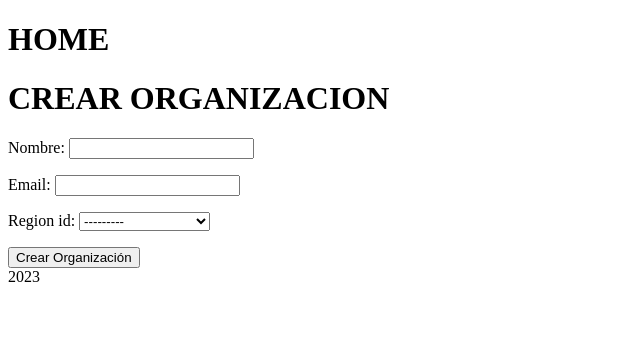
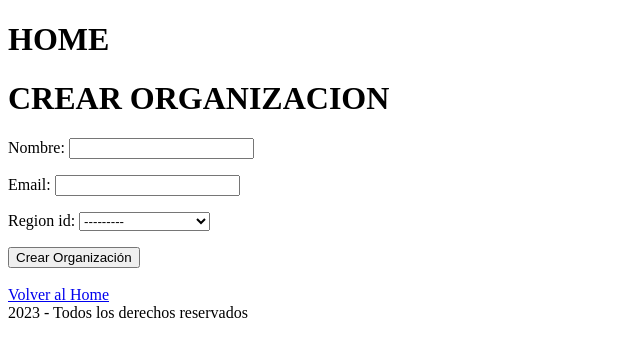
Before and after one commit to patribu88/Tercera_pre-entrega_Crispens, a Django app: page /crear-organizacion in a window 1280 px wide. Shown: the top 357 px of the page, without its empty margins (0-640 px from the left). Run offline with Django 4.2, Linux system fonts and the light colour scheme; data comes from the database, SQL or seed files in the repository.

Commit message:
Update navegación en indez y búsqueda de organizaciones

```diff
--- a/project/apps/home/templates/home/base.html
+++ b/project/apps/home/templates/home/base.html
@@ -13,6 +13,14 @@
 
     {% endblock CONTENIDO %}
 
+
+    <br>
+
+    <a href="{%url 'home:index'%}"> Volver al Home </a>
+
+
     {% include 'home/footer.html' %}
+
+
 </body>
 </html>
--- a/project/apps/home/templates/home/footer.html
+++ b/project/apps/home/templates/home/footer.html
@@ -1 +1,3 @@
-<footer>2023</footer>
+
+
+<footer>2023 - Todos los derechos reservados</footer>
--- a/project/apps/home/templates/home/index.html
+++ b/project/apps/home/templates/home/index.html
@@ -4,4 +4,10 @@
 
 {% block CONTENIDO %}
    <h2>MENU PRINCIPAL</h2>
+
+   <a href="{%url 'home:crear-usuario'%}"> Crear usuario </a>
+   <br>
+   <br>
+   <a href="{%url 'home:organizaciones_list'%}"> Ver organizaciones </a>
+   <br>
 {% endblock CONTENIDO %}
--- a/project/apps/home/urls.py
+++ b/project/apps/home/urls.py
@@ -4,4 +4,5 @@ urlpatterns = [
     path('', views.index, name="index"),
     path("crear-organizacion", views.crear_organizacion, name="crear-organizacion"),
     path("crear-usuario", views.crear_usuario, name="crear-usuario"),
+    path("organizaciones_list/", views.organizaciones_list, name="organizaciones_list"),
 ]
--- a/project/apps/home/views.py
+++ b/project/apps/home/views.py
@@ -1,11 +1,13 @@
 from django.shortcuts import render, redirect
+from django.http import HttpRequest, HttpResponse
 
 from .import forms
+
+from .import models
 # Create your views here.
 
 def index(request):
     return render(request, 'home/index.html')
-
 
 def crear_usuario(request):
     if request.method == 'POST':
@@ -28,3 +30,9 @@ def crear_organizacion(request):
         form = forms.OrganizacionForm()
         context = {"form": form}
         return render(request, "home/crear_organizacion.html", context)
+
+
+def organizaciones_list(request):
+    organizaciones = models.Organizacion.objects.all()
+    contexto = {"organizaciones": organizaciones}
+    return render(request, 'home/organizaciones_list.html', contexto)
```
Also changed, not shown: project/apps/home/templates/home/organizaciones_list.html (added, +17 -0 lines), 1 other file.
